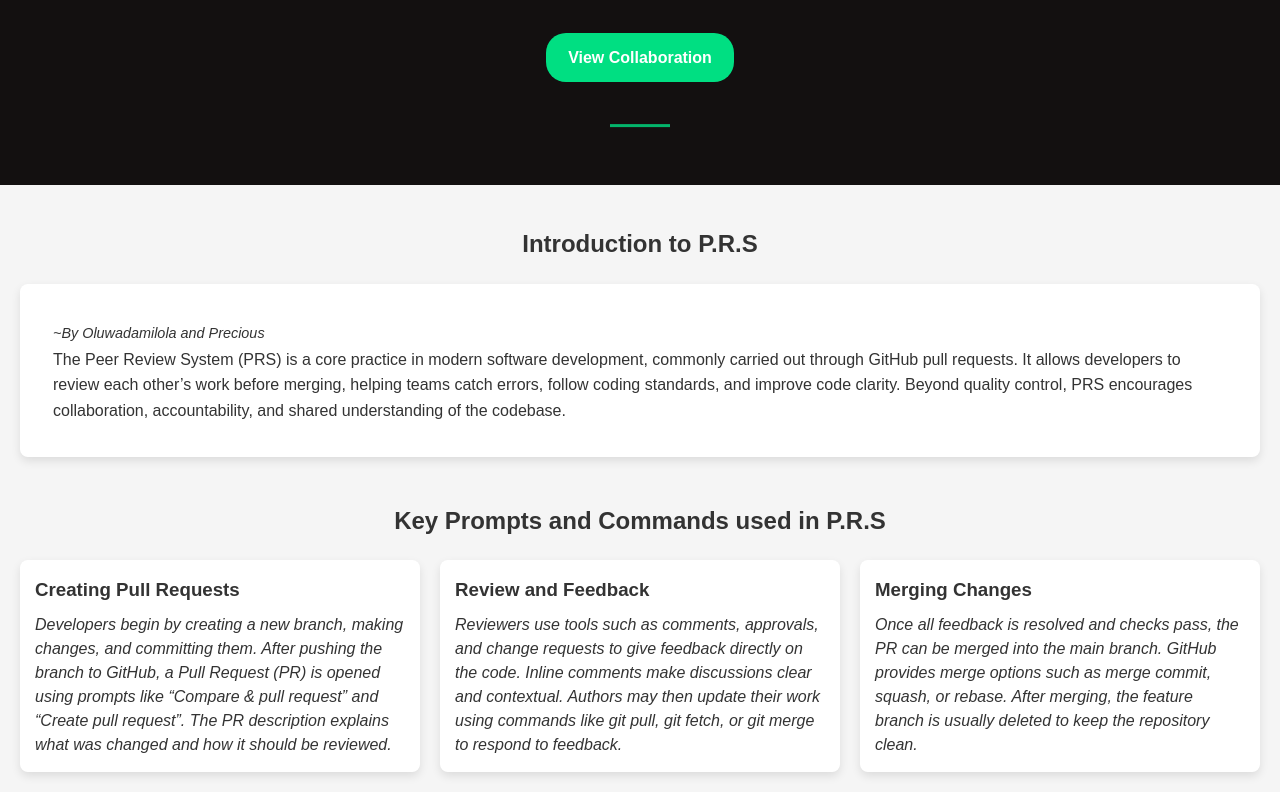
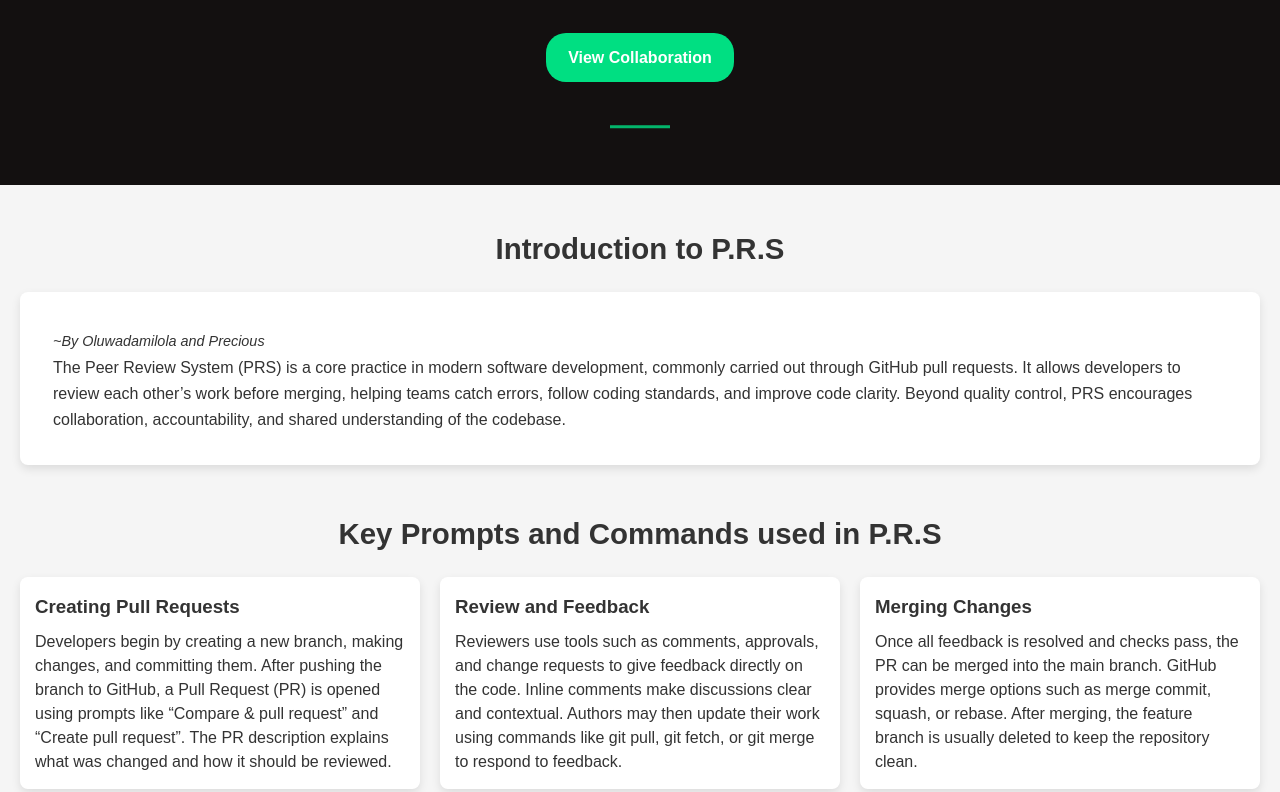
Before and after one commit to W-code81/pair-review-system, a plain HTML site: page index.html in a window 1280 px wide. Shown: the part 248-1040 px from the top of the page. Drawn offline with nearby package versions, Linux system fonts and the light colour scheme.

Commit message:
made mobile responsive

```diff
--- a/index.html
+++ b/index.html
@@ -3,7 +3,18 @@
 
 <head>
   <meta charset="UTF-8" />
-  <title>Peer Review Blog</title>
+  <meta name="viewport" content="width=device-width, initial-scale=1.0" />
+  <meta name="description" content="Learn about Peer Review Systems and collaborative development using GitHub Pull Requests. A demonstration of code review best practices." />
+  <meta name="keywords" content="peer review, GitHub, pull requests, code review, collaboration" />
+  <meta name="author" content="Oluwadamilola & Precious" />
+  <meta name="theme-color" content="#00df82" />
+  <meta property="og:title" content="Peer Review Blog" />
+  <meta property="og:description" content="Learn about Peer Review Systems and collaborative development using GitHub Pull Requests." />
+  <meta property="og:type" content="website" />
+  <meta name="twitter:card" content="summary_large_image" />
+  <meta name="twitter:title" content="Peer Review Blog" />
+  <meta name="twitter:description" content="Learn about Peer Review Systems and collaborative development." />
+  <title>Peer Review Blog | P.R.S Demo</title>
   <link rel="stylesheet" href="style.css" />
 </head>
 
@@ -163,7 +174,7 @@
 
 
   <!-- Scroll Reveal CDN -->
-  <script src="https://unpkg.com/scrollreveal"></script>
+
   <script src="script.js"></script>
 </body>
 
--- a/style.css
+++ b/style.css
@@ -16,16 +16,24 @@ body {
   background-color: #f5f5f5;
   color: #333;
   line-height: 1.6;
+  font-size: 16px;
 }
 
 section {
-  padding: 40px 20px;
+  padding: 20px;
 }
 
 h1,
 h2 {
   text-align: center;
   margin-bottom: 20px;
+  font-size: clamp(1.5rem, 2.3vw, 3rem);
+}
+
+@media (min-width: 640px) {
+  section {
+    padding: 40px 20px;
+  }
 }
 
 /* HERO / LANDING */
@@ -33,18 +41,32 @@ h2 {
   background: #131010;
   color: #fff;
   text-align: center;
-  padding: 100px 20px 60px;
+  padding: 60px 20px 40px;
 }
 
 .hero h1 {
-  font-size: 3rem;
+  font-size: 1.75rem;
 }
 
 .hero p {
   margin-top: 10px;
   margin-bottom: 16px;
-  font-size: 1rem;
+  font-size: 0.95rem;
   line-height: 1.5;
+}
+
+@media (min-width: 640px) {
+  .hero {
+    padding: 100px 20px 60px;
+  }
+
+  .hero h1 {
+    font-size: 3rem;
+  }
+
+  .hero p {
+    font-size: 1rem;
+  }
 }
 
 /* display: inline-block;
@@ -147,39 +169,60 @@ h2 {
 .intro {
   background: #fff;
   border-radius: 8px;
-  padding: 33px;
-  margin-bottom: 45px;
-  flex: 1;
-  min-width: 250px;
+  padding: 20px;
+  margin-bottom: 30px;
   box-shadow: 0 4px 10px rgba(0, 0, 0, 0.1);
   transition: 0.3s;
 }
 
 .intro:hover {
-  transform:scale(1.01);
-  box-shadow: 0 10px 20px rgba(0,0,0,0.15);
+  transform: scale(1.01);
+  box-shadow: 0 10px 20px rgba(0, 0, 0, 0.15);
   cursor: pointer;
+}
+
+@media (min-width: 640px) {
+  .intro {
+    padding: 33px;
+    margin-bottom: 45px;
+  }
 }
 
 /* CARD CONTAINER */
 .card-container {
-  display: flex;
+  display: grid;
+  grid-template-columns: 1fr;
   gap: 20px;
-  flex-wrap: wrap;
+}
+
+@media (min-width: 640px) {
+  .card-container {
+    grid-template-columns: repeat(2, 1fr);
+  }
+}
+
+@media (min-width: 1024px) {
+  .card-container {
+    grid-template-columns: repeat(3, 1fr);
+  }
 }
 
 /* CARD */
 .card {
   background: #fff;
   border-radius: 8px;
-  padding: 15px;
-  flex: 1;
-  min-width: 250px;
+  padding: 20px;
   box-shadow: 0 4px 10px rgba(0, 0, 0, 0.1);
   transition:
     transform 0.3s ease,
     box-shadow 0.3s ease;
   will-change: transform;
+}
+
+@media (min-width: 640px) {
+  .card {
+    padding: 15px;
+  }
 }
 
 .card:hover {
@@ -195,7 +238,7 @@ h2 {
 }
 
 .card p {
-  font-style: italic;
+  /* font-style: italic; */
   line-height: 1.5;
 }
 
```
